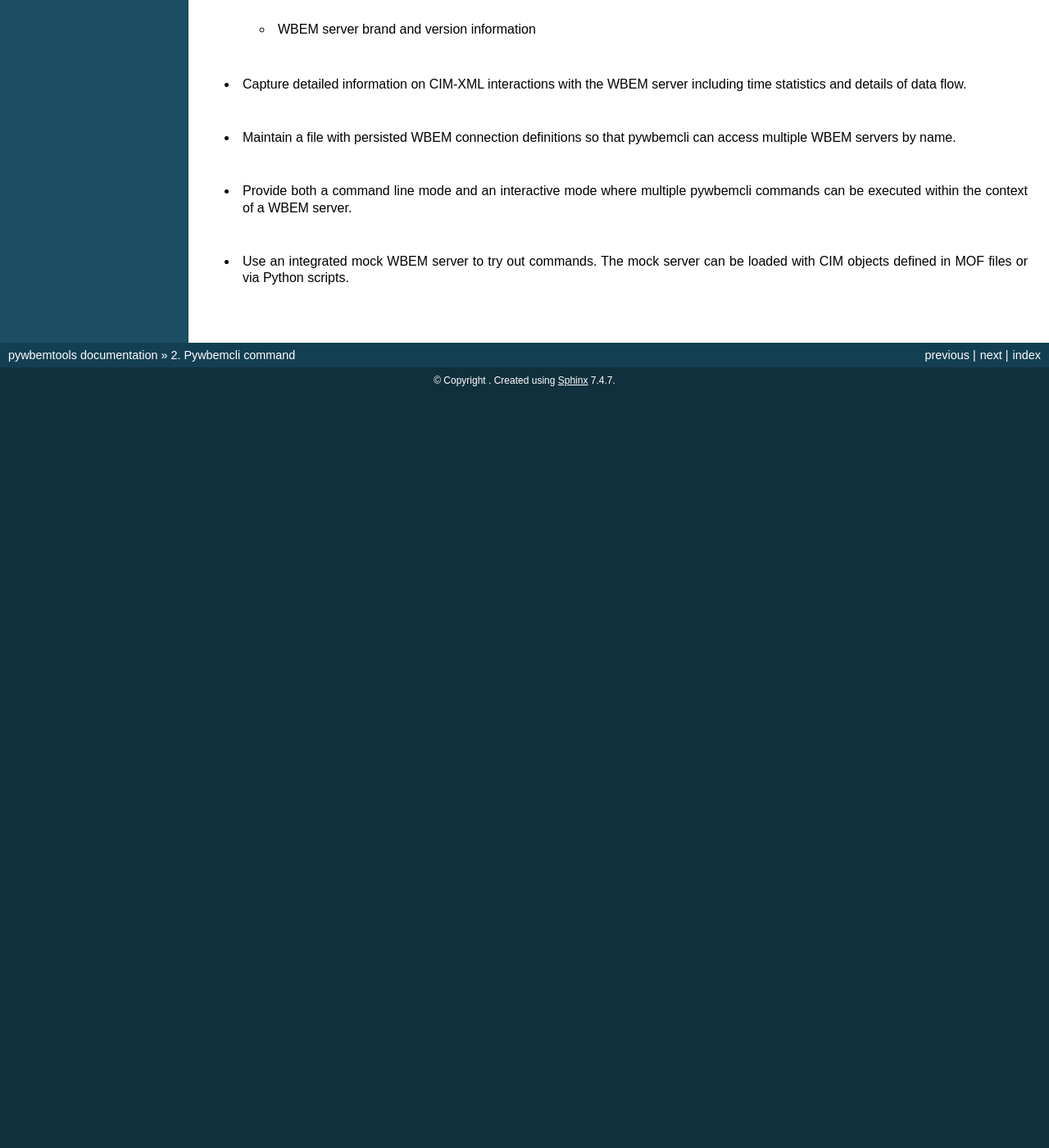
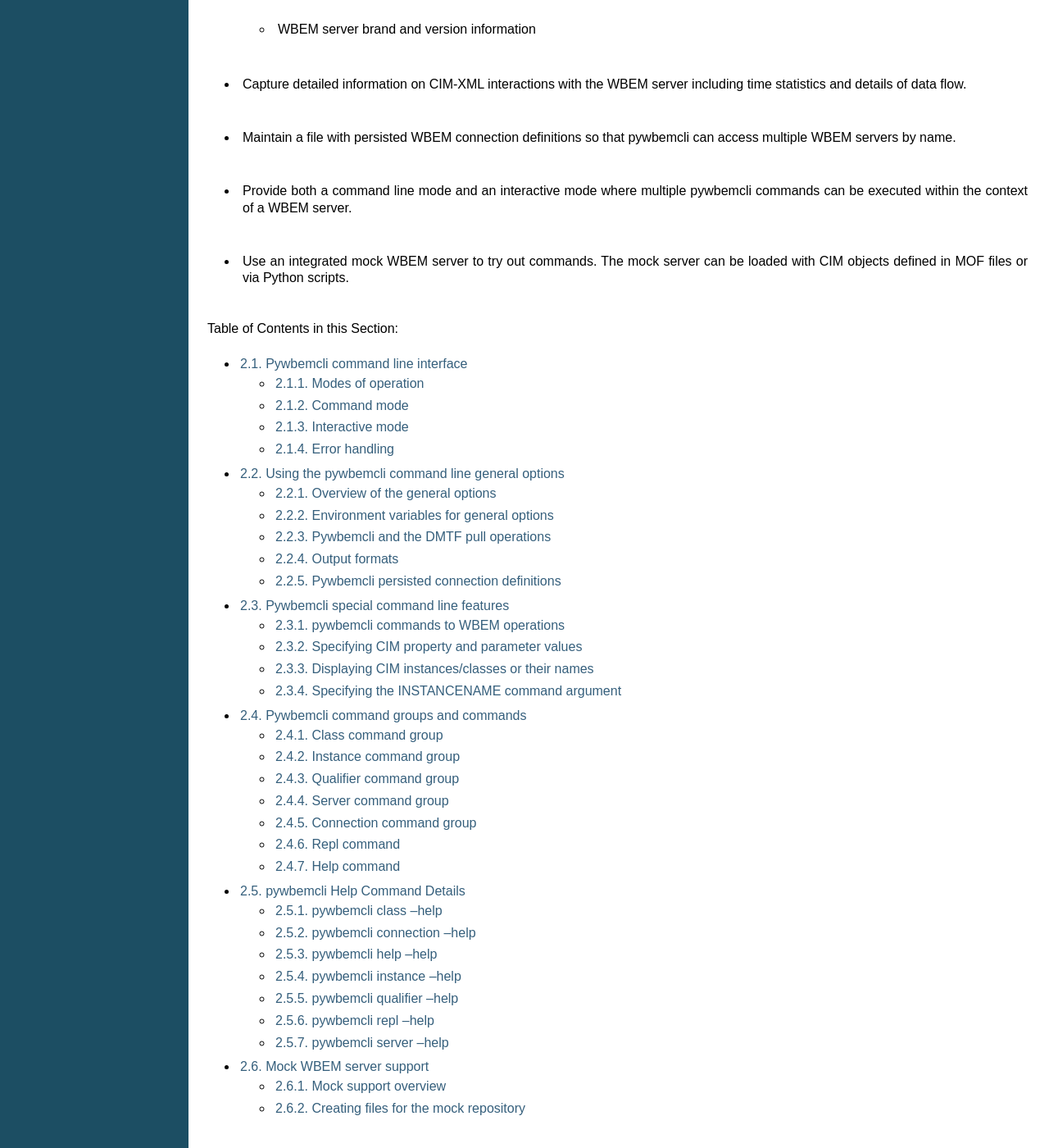
Before and after one commit to pywbem/pywbemtools, a Sphinx documentation site: the page built from docs/pywbemcli/index.rst, in a window 1280 px wide and 1400 px high, scrolled down 473 px. Shown: the whole window at 82% size. Built offline with Sphinx 7.4.7, drawn with Linux system fonts in a browser that asks for light colours; the version number could not be read and is left out; before the commit the page ends 953 px from its top, so only the background shows below that.

Commit message:
Added sub-TOC to chapter 2
Signed-off-by: Andreas Maier <andreas.r.maier@gmx.de>

```diff
--- a/docs/index.rst
+++ b/docs/index.rst
@@ -10,6 +10,7 @@ The pywbemtools github page is: `https://github.com/pywbem/pywbemtools <https://
 .. toctree::
    :maxdepth: 2
    :numbered:
+   :caption: Table of Contents:
    :name: mastertoc
 
    introduction.rst
--- a/docs/pywbemcli/index.rst
+++ b/docs/pywbemcli/index.rst
@@ -49,11 +49,13 @@ It provides functionality to:
 .. _DMTF: https://www.dmtf.org/
 
 .. The maxdepth attribute overrides the maxdepth attribute of the
-.. mastertoc if used.  Just set :maxdepth: 2 on the line below toctree
+.. mastertoc if used.
+.. The numbered attribute intentionally is not set, because the numbering
+.. on sub-TOCs is created automatically when set on the top-level TOC.
 
 .. toctree::
-   :hidden:
    :maxdepth: 2
+   :caption: Table of Contents in this Section:
 
    cmdlineinterface.rst
    generaloptions.rst
```
